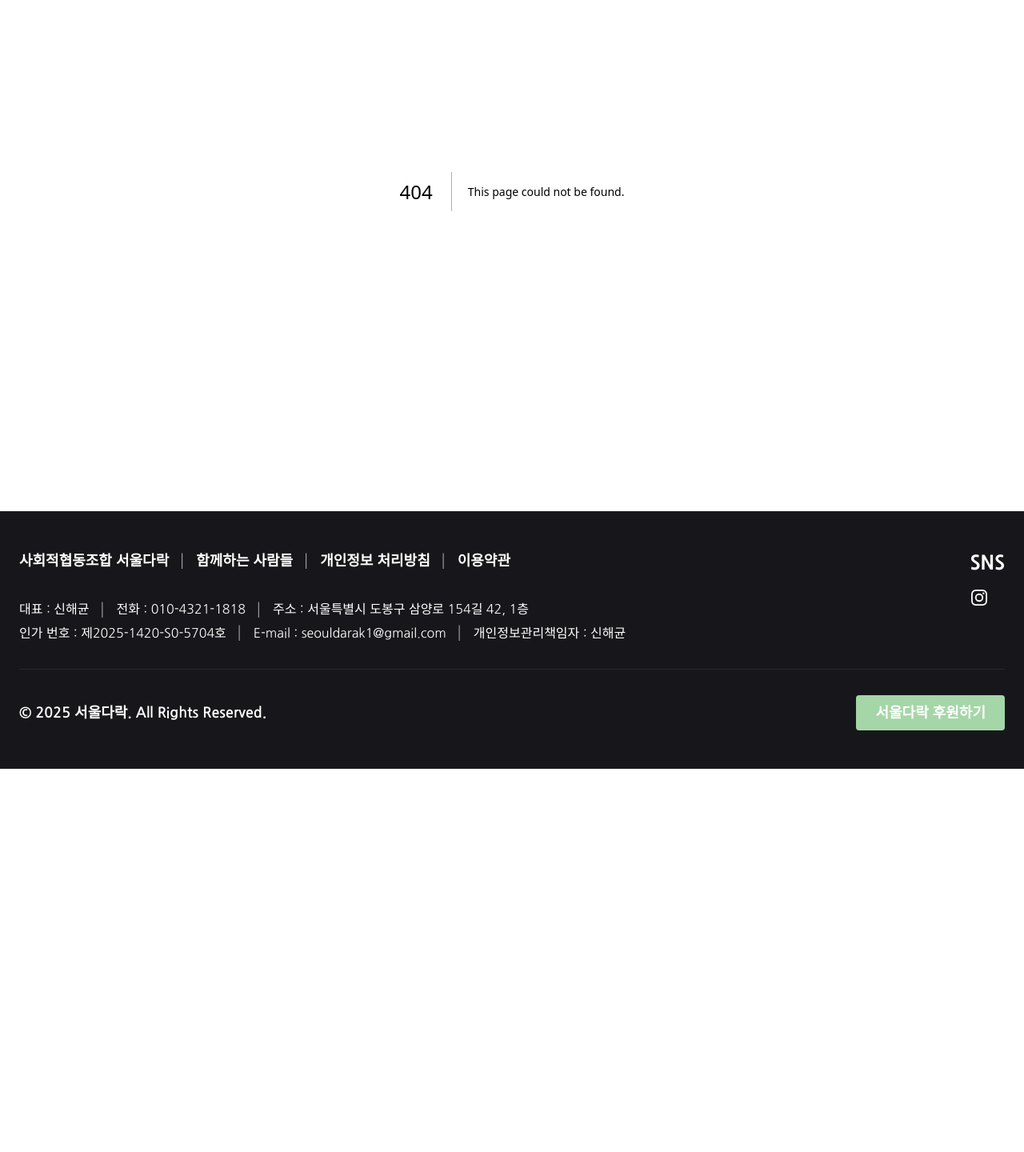
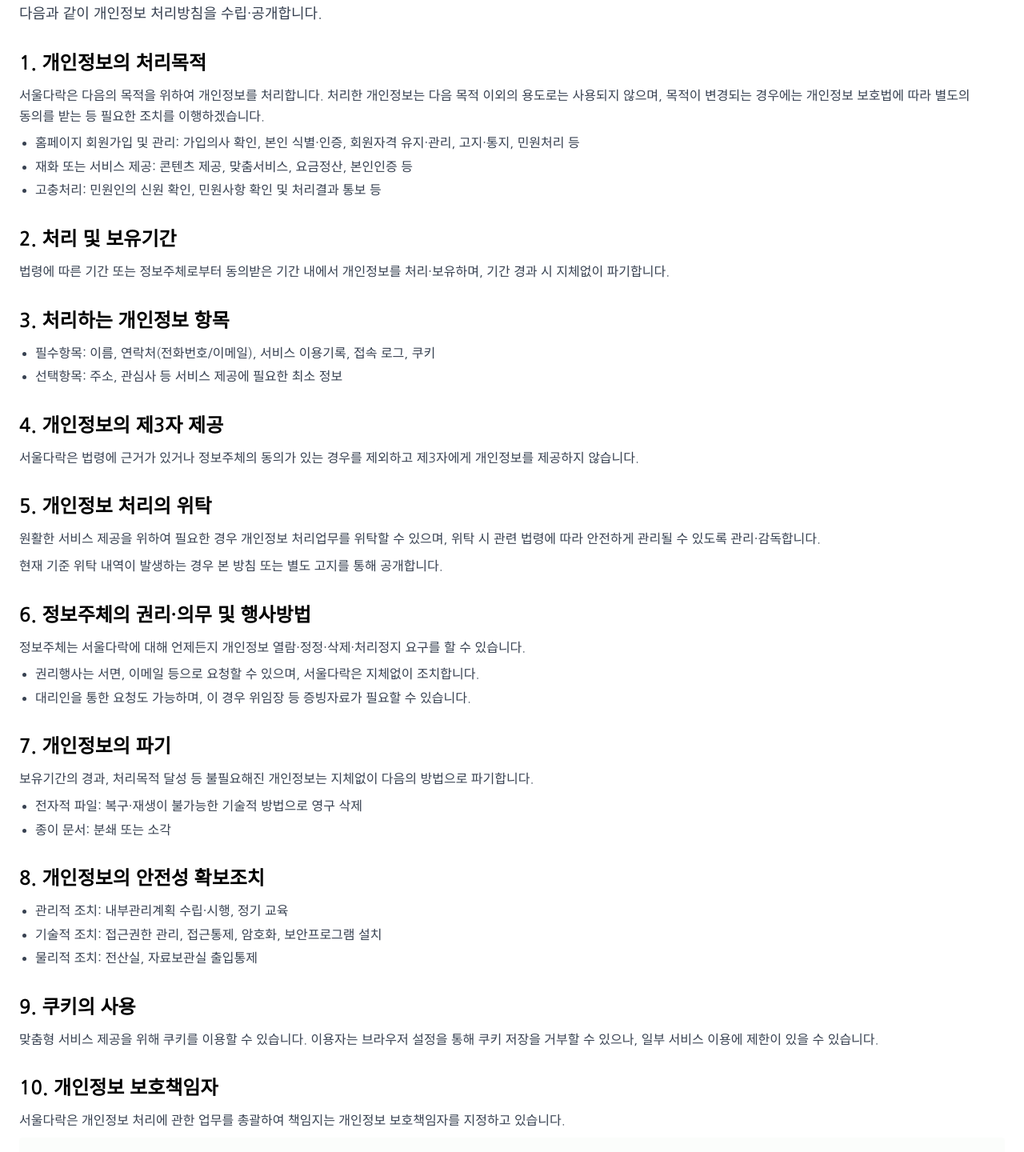
Before and after one commit to kimcj7957/seoul_darak, a Next.js app: page /privacy in a window 1280 px wide. Before the commit this address had no page. Shown: the part 289-1729 px from the top of the page at 80% size. Before the commit the page ends 1250 px from the top, so only its background shows below. Built offline with nearby package versions, Linux system fonts and the light colour scheme; a web font is replaced by a local one.

Commit message:
adding privacy

```diff
--- /dev/null
+++ b/src/app/privacy/page.js
@@ -0,0 +1,112 @@
+export const metadata = {
+  title: "개인정보처리방침 - 서울다락",
+  description: "서울다락 개인정보 처리방침",
+};
+
+export default function PrivacyPage() {
+  return (
+    <section className="py-6 xs:py-8 sm:py-12 md:py-16 bg-white">
+      <div className="container mx-auto px-3 xs:px-4 sm:px-6">
+        <h1 className="text-2xl xs:text-3xl sm:text-4xl font-extrabold mb-4 xs:mb-6 sm:mb-8 text-black">개인정보처리방침</h1>
+
+        <p className="text-sm xs:text-base sm:text-lg text-gray-700 mb-6 xs:mb-8">
+          사회적협동조합 서울다락(이하 "서울다락")은 개인정보 보호법 제30조에 따라 정보주체의 개인정보를 보호하고 관련 고충을 신속하고 원활하게 처리하기 위하여 다음과 같이 개인정보 처리방침을 수립·공개합니다.
+        </p>
+
+        <div className="space-y-8">
+          <section>
+            <h2 className="text-xl xs:text-2xl font-bold text-black mb-3">1. 개인정보의 처리목적</h2>
+            <p className="text-gray-700 mb-2">서울다락은 다음의 목적을 위하여 개인정보를 처리합니다. 처리한 개인정보는 다음 목적 이외의 용도로는 사용되지 않으며, 목적이 변경되는 경우에는 개인정보 보호법에 따라 별도의 동의를 받는 등 필요한 조치를 이행하겠습니다.</p>
+            <ul className="list-disc pl-5 text-gray-700 space-y-1">
+              <li>홈페이지 회원가입 및 관리: 가입의사 확인, 본인 식별·인증, 회원자격 유지·관리, 고지·통지, 민원처리 등</li>
+              <li>재화 또는 서비스 제공: 콘텐츠 제공, 맞춤서비스, 요금정산, 본인인증 등</li>
+              <li>고충처리: 민원인의 신원 확인, 민원사항 확인 및 처리결과 통보 등</li>
+            </ul>
+          </section>
+
+          <section>
+            <h2 className="text-xl xs:text-2xl font-bold text-black mb-3">2. 처리 및 보유기간</h2>
+            <p className="text-gray-700">법령에 따른 기간 또는 정보주체로부터 동의받은 기간 내에서 개인정보를 처리·보유하며, 기간 경과 시 지체없이 파기합니다.</p>
+          </section>
+
+          <section>
+            <h2 className="text-xl xs:text-2xl font-bold text-black mb-3">3. 처리하는 개인정보 항목</h2>
+            <ul className="list-disc pl-5 text-gray-700 space-y-1">
+              <li>필수항목: 이름, 연락처(전화번호/이메일), 서비스 이용기록, 접속 로그, 쿠키</li>
+              <li>선택항목: 주소, 관심사 등 서비스 제공에 필요한 최소 정보</li>
+            </ul>
+          </section>
+
+          <section>
+            <h2 className="text-xl xs:text-2xl font-bold text-black mb-3">4. 개인정보의 제3자 제공</h2>
+            <p className="text-gray-700">서울다락은 법령에 근거가 있거나 정보주체의 동의가 있는 경우를 제외하고 제3자에게 개인정보를 제공하지 않습니다.</p>
+          </section>
+
+          <section>
+            <h2 className="text-xl xs:text-2xl font-bold text-black mb-3">5. 개인정보 처리의 위탁</h2>
+            <p className="text-gray-700 mb-2">원활한 서비스 제공을 위하여 필요한 경우 개인정보 처리업무를 위탁할 수 있으며, 위탁 시 관련 법령에 따라 안전하게 관리될 수 있도록 관리·감독합니다.</p>
+            <p className="text-gray-700">현재 기준 위탁 내역이 발생하는 경우 본 방침 또는 별도 고지를 통해 공개합니다.</p>
+          </section>
+
+          <section>
+            <h2 className="text-xl xs:text-2xl font-bold text-black mb-3">6. 정보주체의 권리·의무 및 행사방법</h2>
+            <p className="text-gray-700 mb-2">정보주체는 서울다락에 대해 언제든지 개인정보 열람·정정·삭제·처리정지 요구를 할 수 있습니다.</p>
+            <ul className="list-disc pl-5 text-gray-700 space-y-1">
+              <li>권리행사는 서면, 이메일 등으로 요청할 수 있으며, 서울다락은 지체없이 조치합니다.</li>
+              <li>대리인을 통한 요청도 가능하며, 이 경우 위임장 등 증빙자료가 필요할 수 있습니다.</li>
+            </ul>
+          </section>
+
+          <section>
+            <h2 className="text-xl xs:text-2xl font-bold text-black mb-3">7. 개인정보의 파기</h2>
+            <p className="text-gray-700 mb-2">보유기간의 경과, 처리목적 달성 등 불필요해진 개인정보는 지체없이 다음의 방법으로 파기합니다.</p>
+            <ul className="list-disc pl-5 text-gray-700 space-y-1">
+              <li>전자적 파일: 복구·재생이 불가능한 기술적 방법으로 영구 삭제</li>
+              <li>종이 문서: 분쇄 또는 소각</li>
+            </ul>
+          </section>
+
+          <section>
+            <h2 className="text-xl xs:text-2xl font-bold text-black mb-3">8. 개인정보의 안전성 확보조치</h2>
+            <ul className="list-disc pl-5 text-gray-700 space-y-1">
+              <li>관리적 조치: 내부관리계획 수립·시행, 정기 교육</li>
+              <li>기술적 조치: 접근권한 관리, 접근통제, 암호화, 보안프로그램 설치</li>
+              <li>물리적 조치: 전산실, 자료보관실 출입통제</li>
+            </ul>
+          </section>
+
+          <section>
+            <h2 className="text-xl xs:text-2xl font-bold text-black mb-3">9. 쿠키의 사용</h2>
+            <p className="text-gray-700 mb-2">맞춤형 서비스 제공을 위해 쿠키를 이용할 수 있습니다. 이용자는 브라우저 설정을 통해 쿠키 저장을 거부할 수 있으나, 일부 서비스 이용에 제한이 있을 수 있습니다.</p>
+          </section>
+
+          <section>
+            <h2 className="text-xl xs:text-2xl font-bold text-black mb-3">10. 개인정보 보호책임자</h2>
+            <p className="text-gray-700 mb-2">서울다락은 개인정보 처리에 관한 업무를 총괄하여 책임지는 개인정보 보호책임자를 지정하고 있습니다.</p>
+            <div className="bg-[#E8F5E9]/20 p-4 rounded">
+              <p className="text-gray-800"><span className="font-bold">성명</span>: 신해균</p>
+              <p className="text-gray-800"><span className="font-bold">연락처</span>: 010-4321-1818 / <span className="font-bold">E-mail</span>: seouldarak1@gmail.com</p>
+              <p className="text-gray-800"><span className="font-bold">주소</span>: 서울특별시 도봉구 삼양로 154길 42, 1층</p>
+            </div>
+          </section>
+
+          <section>
+            <h2 className="text-xl xs:text-2xl font-bold text-black mb-3">11. 권익침해 구제방법</h2>
+            <p className="text-gray-700 mb-2">개인정보 침해에 대한 신고 또는 상담이 필요한 경우 아래 기관에 문의하실 수 있습니다.</p>
+            <ul className="list-disc pl-5 text-gray-700 space-y-1">
+              <li>개인정보침해신고센터(privacy.kisa.or.kr / 국번없이 118)</li>
+              <li>개인정보분쟁조정위원회(www.kopico.go.kr / 1833-6972)</li>
+              <li>대검찰청 사이버범죄수사(www.spo.go.kr / 02-3480-3573)</li>
+              <li>경찰청 사이버수사 시스템(cyberbureau.police.go.kr / 국번없이 182)</li>
+            </ul>
+          </section>
+
+          <section>
+            <h2 className="text-xl xs:text-2xl font-bold text-black mb-3">12. 개인정보 처리방침의 변경</h2>
+            <p className="text-gray-700">본 방침은 법령, 정책 또는 내부 운영방침에 따라 변경될 수 있으며, 변경 시 본 페이지를 통해 고지합니다. 적용일: 2025-09-11</p>
+          </section>
+        </div>
+      </div>
+    </section>
+  );
+}
--- a/src/components/HeroSection.js
+++ b/src/components/HeroSection.js
@@ -28,7 +28,7 @@
               현재 이를 위하여 버버버거 매장을 런칭하였습니다.<br/> 해당 매장은 소규모 창업을 실현하며 현재 성행 영업 중에 있습니다.
             </p>
             <div className="flex flex-wrap gap-3 xs:gap-4">
-              <Link href="/join" className="px-4 xs:px-6 py-2 xs:py-3 bg-[#A5D6A7] text-white rounded-full hover:bg-[#81C784] text-sm xs:text-base sm:text-lg font-bold inline-block transition-colors duration-300">회원 가입</Link>
+              <Link href="/join" className="px-4 xs:px-6 py-2 xs:py-3 bg-[#A5D6A7] text-white rounded-full hover:bg-[#81C784] text-sm xs:text-base sm:text-lg font-bold inline-block transition-colors duration-300">조합원 가입</Link>
               <a href="https://naver.me/F74qKlnO" target="_blank" rel="noopener noreferrer" className="px-4 xs:px-6 py-2 xs:py-3 border border-[#A5D6A7] text-[#A5D6A7] rounded-full hover:bg-[#A5D6A7]/10 text-sm xs:text-base sm:text-lg font-bold inline-block transition-colors duration-300">매장 위치 보기</a>
             </div>
           </div>
--- a/src/components/Navbar.js
+++ b/src/components/Navbar.js
@@ -73,7 +73,7 @@
             <Link href="/about" className={`block text-base font-bold ${darkMode ? 'text-white' : 'text-black'} hover:text-[#A5D6A7] transition-colors duration-300`}>소개</Link>
             <Link href="/activities" className={`block text-base font-bold ${darkMode ? 'text-white' : 'text-black'} hover:text-[#A5D6A7] transition-colors duration-300`}>활동</Link>
             <Link href="/media" className={`block text-base font-bold ${darkMode ? 'text-white' : 'text-black'} hover:text-[#A5D6A7] transition-colors duration-300`}>미디어</Link>
-            <Link href="/join" className="block px-4 py-2 bg-[#A5D6A7] text-white rounded-full hover:bg-[#81C784] text-base font-bold transition-colors duration-300">회원 가입</Link>
+            <Link href="/join" className="block px-4 py-2 bg-[#A5D6A7] text-white rounded-full hover:bg-[#81C784] text-base font-bold transition-colors duration-300">조합원 가입</Link>
           </div>
         )}
       </div>
```
